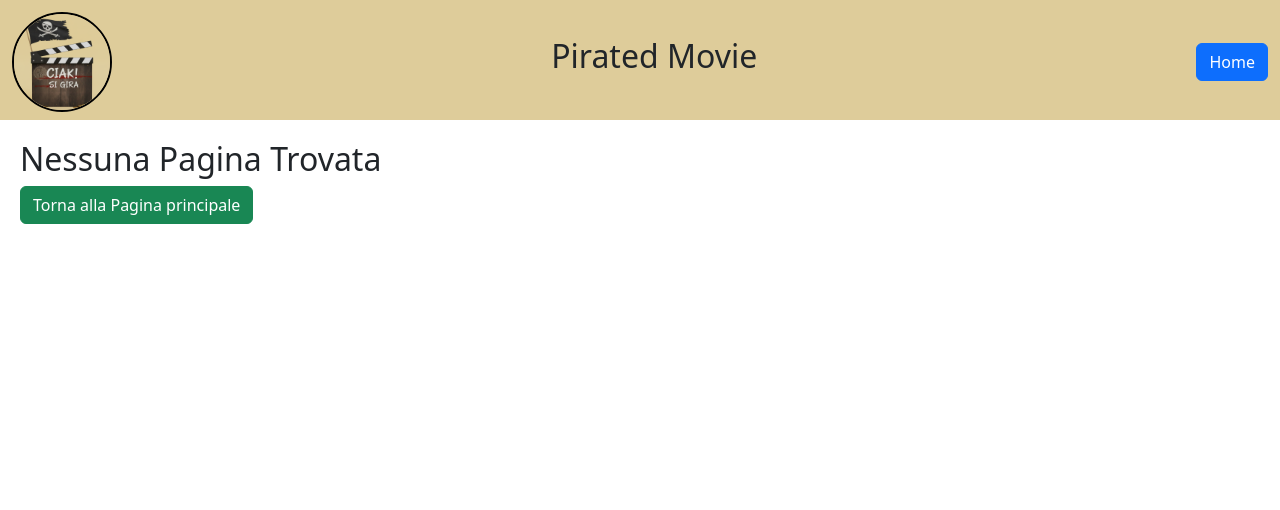
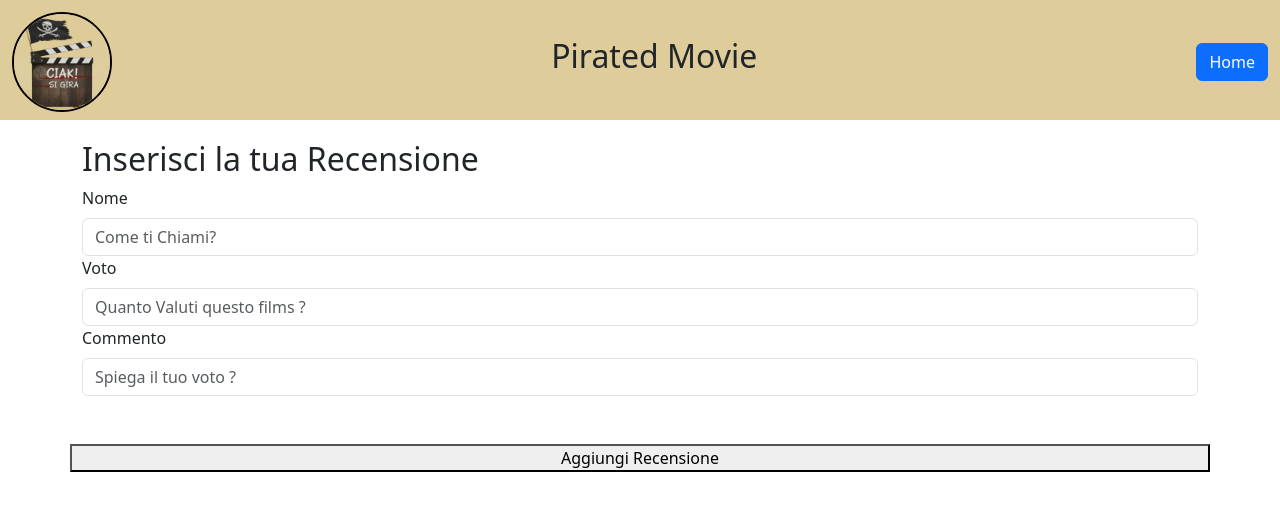
Before and after one commit to SergioGBosco/webapp-react, a React (Vite) app: page /movies/newreviews in a window 1280 px wide. Before the commit this address led to /not_found. Shown: the top 510 px of the page. Built offline with nearby package versions, Linux system fonts and the light colour scheme; no server answers.

Commit message:
feat: add page for insert new review

```diff
--- a/src/App.jsx
+++ b/src/App.jsx
@@ -4,6 +4,7 @@ import MovieDetailPage from "./assets/pages/MovieDetailPage"
 import DefaultLayout from "./assets/layout/DefaultLayout"
 import { BrowserRouter, Routes, Route } from "react-router-dom"
 import NotFoundPage from "./assets/pages/NotFoundPage"
+import NewReview from "./assets/components/NewReview"
 function App() {
 
 
@@ -14,6 +15,7 @@ function App() {
           <Route element={<DefaultLayout />}>
             <Route path="/" element={<HomePage />} />
             <Route path="/movies/:id" element={<MovieDetailPage />} />
+            <Route path="/movies/newreviews" element={<NewReview />} />
             <Route path="*" element={<NotFoundPage />} />
           </Route>
         </Routes>
--- /dev/null
+++ b/src/assets/components/NewReview.jsx
@@ -0,0 +1,51 @@
+import React from 'react'
+
+const NewReview = () => {
+  return (
+    <div className="container">
+      <div className="row">
+        <div className="col-12">
+          <h2>Inserisci la tua Recensione</h2>
+        </div>
+        <div className="col-12">
+          <form className='form'>
+            <div className="row">
+              <div className="col-12">
+                <label htmlFor="" className='form-label'>Nome</label>
+                <input type="text"
+                  name="user"
+                  id="user"
+                  className='form-control'
+                  placeholder='Come ti Chiami?'
+                />
+              </div>
+              <div className="col-12">
+                <label htmlFor="" className='form-label' >Voto</label>
+                <input type="number"
+                  name="vote"
+                  id="vote"
+                  min={0}
+                  max={5}
+                  className='form-control'
+                  placeholder='Quanto Valuti questo films ?'
+                />
+              </div>
+              <div className="col-12">
+                <label htmlFor="" className='form-label' >Commento</label>
+                <input type="text"
+                  name="text"
+                  id="text"
+                  className='form-control'
+                  placeholder='Spiega il tuo voto ?'
+                />
+              </div>
+              <button className='btn-success my-5' type='submit'>Aggiungi Recensione</button>
+            </div>
+          </form>
+        </div>
+      </div>
+    </div>
+  )
+}
+
+export default NewReview
--- a/src/assets/pages/MovieDetailPage.jsx
+++ b/src/assets/pages/MovieDetailPage.jsx
@@ -2,7 +2,6 @@ import axios from "axios"
 import { useState, useEffect } from "react"
 import { replace, useParams } from "react-router-dom"
 import { useNavigate } from "react-router-dom"
-
 
 const MovieDetailPage = () => {
   const { id } = useParams();
@@ -38,7 +37,7 @@ const MovieDetailPage = () => {
           <div className="reviews">
             {movieDetail.reviews ? (movieDetail.reviews.map((review) => {
               return (
-                <div className="review_card">
+                <div className="review_card" key={review.id}>
                   <h2>{review.name}</h2>s
                   <span>{review.vote}</span>
                   <p>{review.text}</p>
@@ -48,6 +47,7 @@ const MovieDetailPage = () => {
             ) : (
               <h2>Nessuna Recensione da visualizzare</h2>
             )
+
             }
           </div>
           <div className="d-flex m-4 justify-content-around">
```
Also changed, not shown: 1 other file (tests, documents, lock files or other folders).
